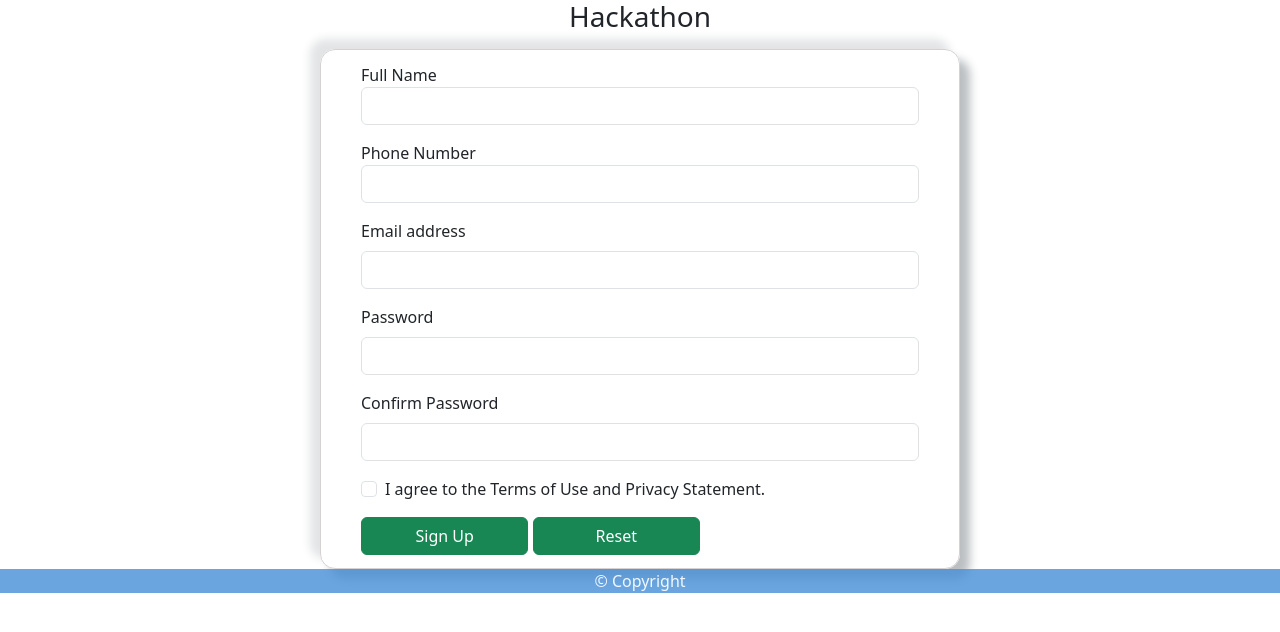
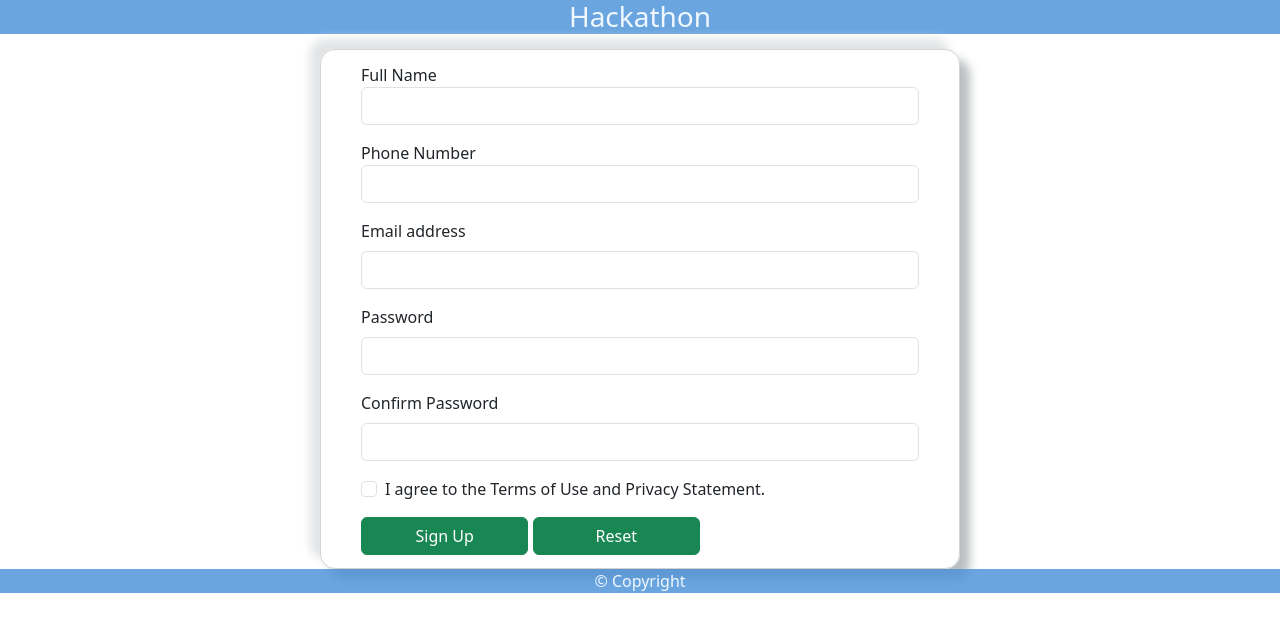
Before and after one commit to Ammu3103/Form-Validation, a plain HTML site: page index.html in a window 1280 px wide. Drawn offline with nearby package versions, Linux system fonts and the light colour scheme.

Commit message:
Update index.html

```diff
--- a/index.html
+++ b/index.html
@@ -8,13 +8,13 @@
     <link rel="stylesheet" href="style.css">
     <link rel="shortcut icon" href="favicon.ico" type="image/x-icon">
     <link href="https://cdn.jsdelivr.net/npm/bootstrap@5.3.0/dist/css/bootstrap.min.css" rel="stylesheet" integrity="sha384-9ndCyUaIbzAi2FUVXJi0CjmCapSmO7SnpJef0486qhLnuZ2cdeRhO02iuK6FUUVM" crossorigin="anonymous">
+    <link rel="shortcut icon" href="Hack.ico" type="image/x-icon">
+    <title>Form
     <title>Form Validation</title>
 </head>
 <body>
-    <header>
-      <h3 class="sticky-bottom">Hackathon</h3>
-    </header>
     <main>
+        <div class="head"><h3 class="sticky-bottom">Hackathon</h3></div>
     <div class="container">
         <form>
             <div class="mb-3">
```
